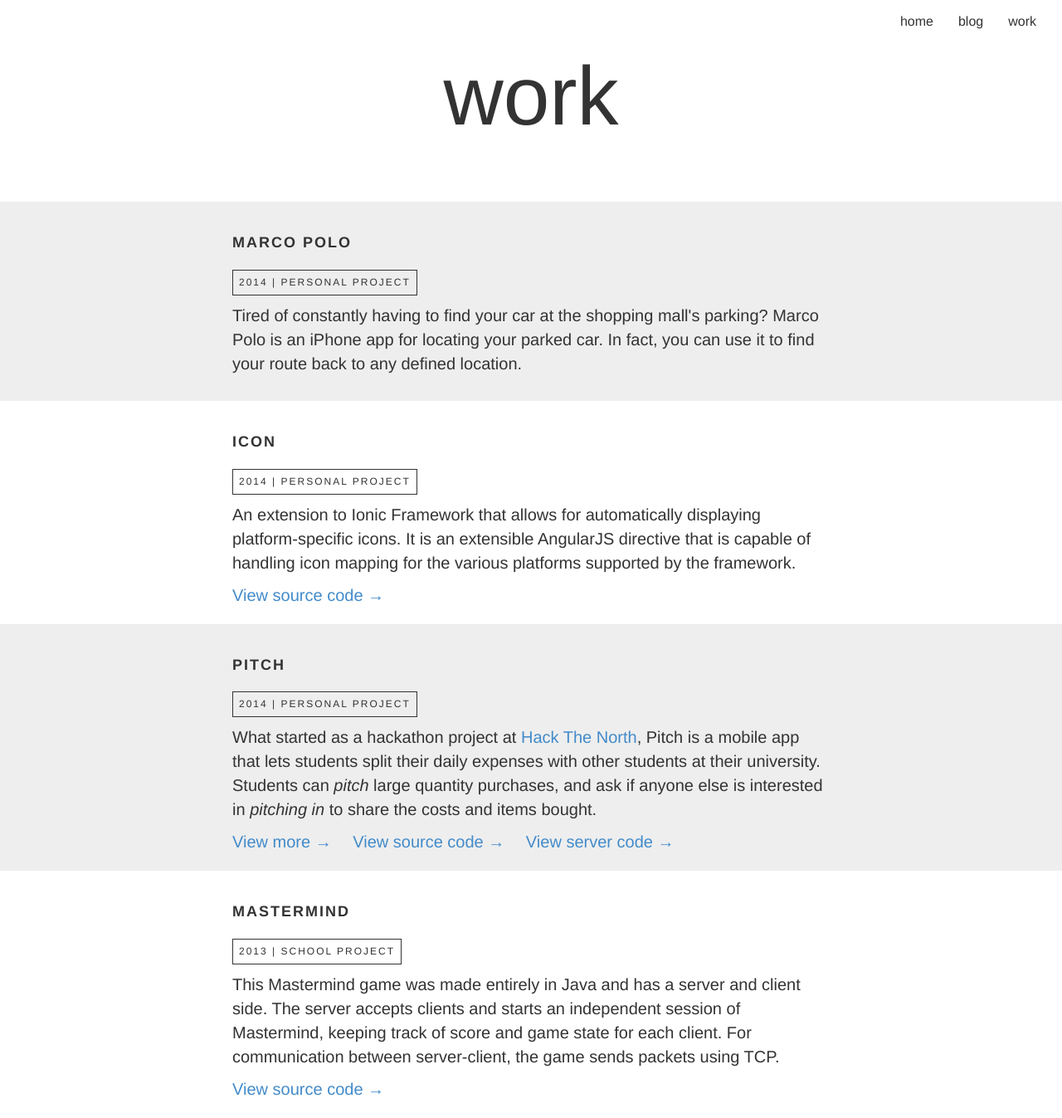
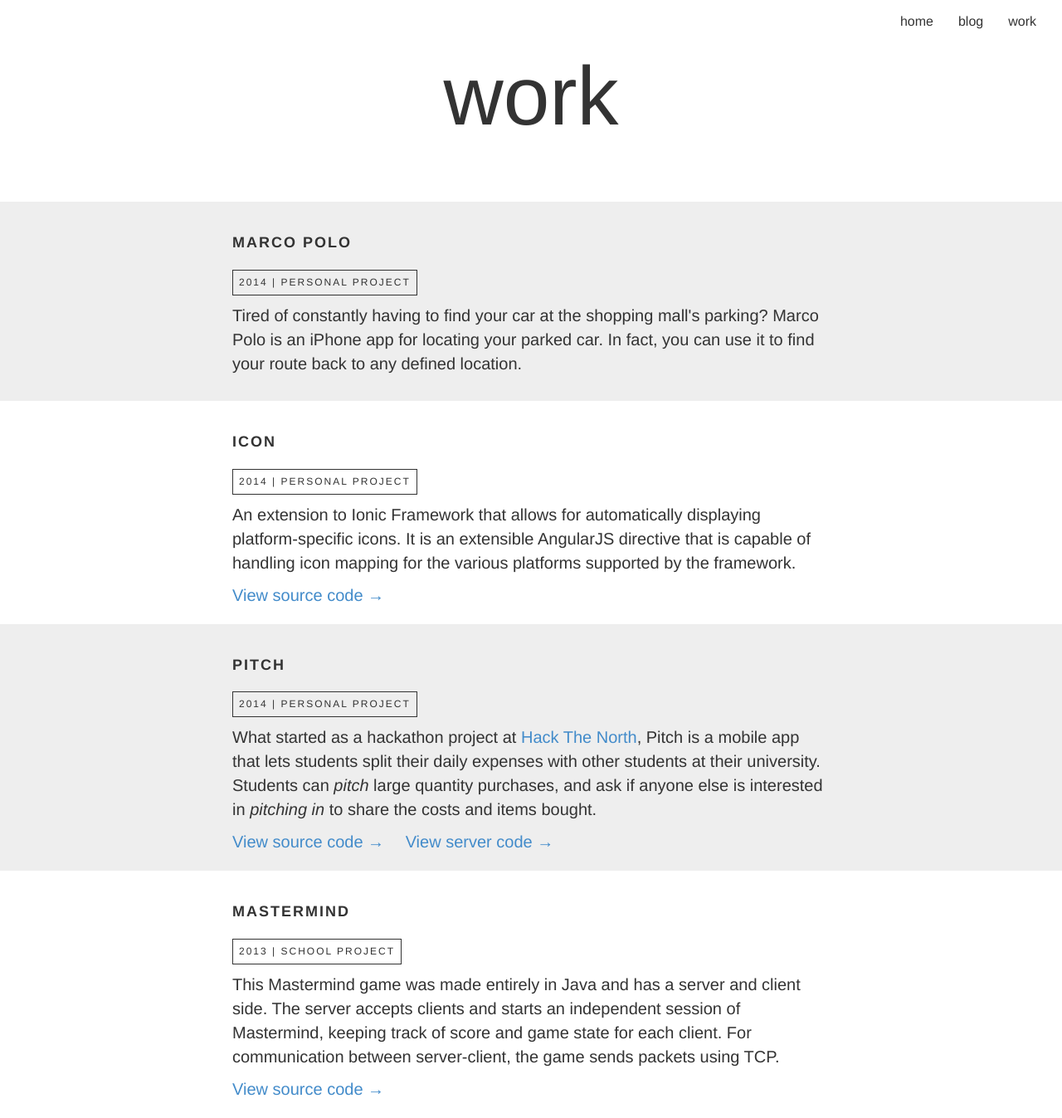
Before and after one commit to antonshevchenko/antonshevchenko.github.io, a Jekyll site: the page built from work/index.html, in a window 1280 px wide. Shown: the whole page at 83% size. Built offline with Jekyll 4.4.1, drawn with Linux system fonts in a browser that asks for light colours; Markdown is read by kramdown in place of the engine named in the settings.

Commit message:
Updated work page.

```diff
--- a/work/index.html
+++ b/work/index.html
@@ -28,8 +28,7 @@
         <div class="section-content">
             <h4>Pitch</h4>
             <p class="details">2014 | Personal Project</p>
-            <p>What started as a hackathon project at <a title="About Hack The North" href="http://hackthenorth.com">Hack The North</a>, Pitch is a mobile app that lets students split their daily expenses with other students at their university. Students can <em>pitch</em> large quantity purchases, and ask if anyone else is interested in <em>pitching in</em> to share the costs and items bought.</p>
-            <a class="section-link" title="View more" href="http://challengepost.com/software/pitch">View more &rarr;</a>
+            <p>What started as a hackathon project at <a title="Pitch Hackathon Submission" href="http://challengepost.com/software/pitch">Hack The North</a>, Pitch is a mobile app that lets students split their daily expenses with other students at their university. Students can <em>pitch</em> large quantity purchases, and ask if anyone else is interested in <em>pitching in</em> to share the costs and items bought.</p>
             <a class="section-link" title="View source code" href="https://github.com/antonshevchenko/pitch">View source code &rarr;</a>
             <a class="section-link" title="View server code" href="https://github.com/antonshevchenko/pitch-server">View server code &rarr;</a>
         </div>
```
